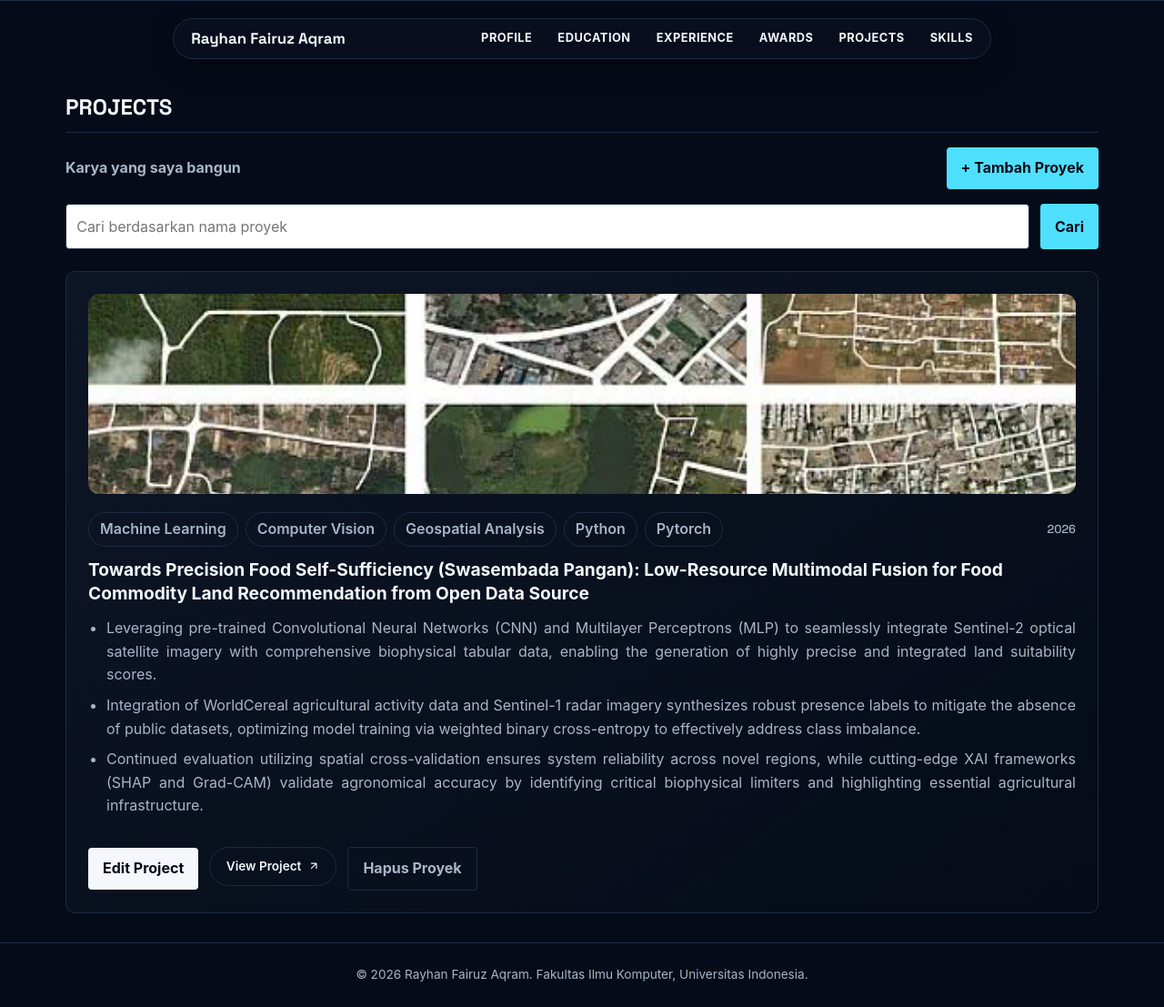
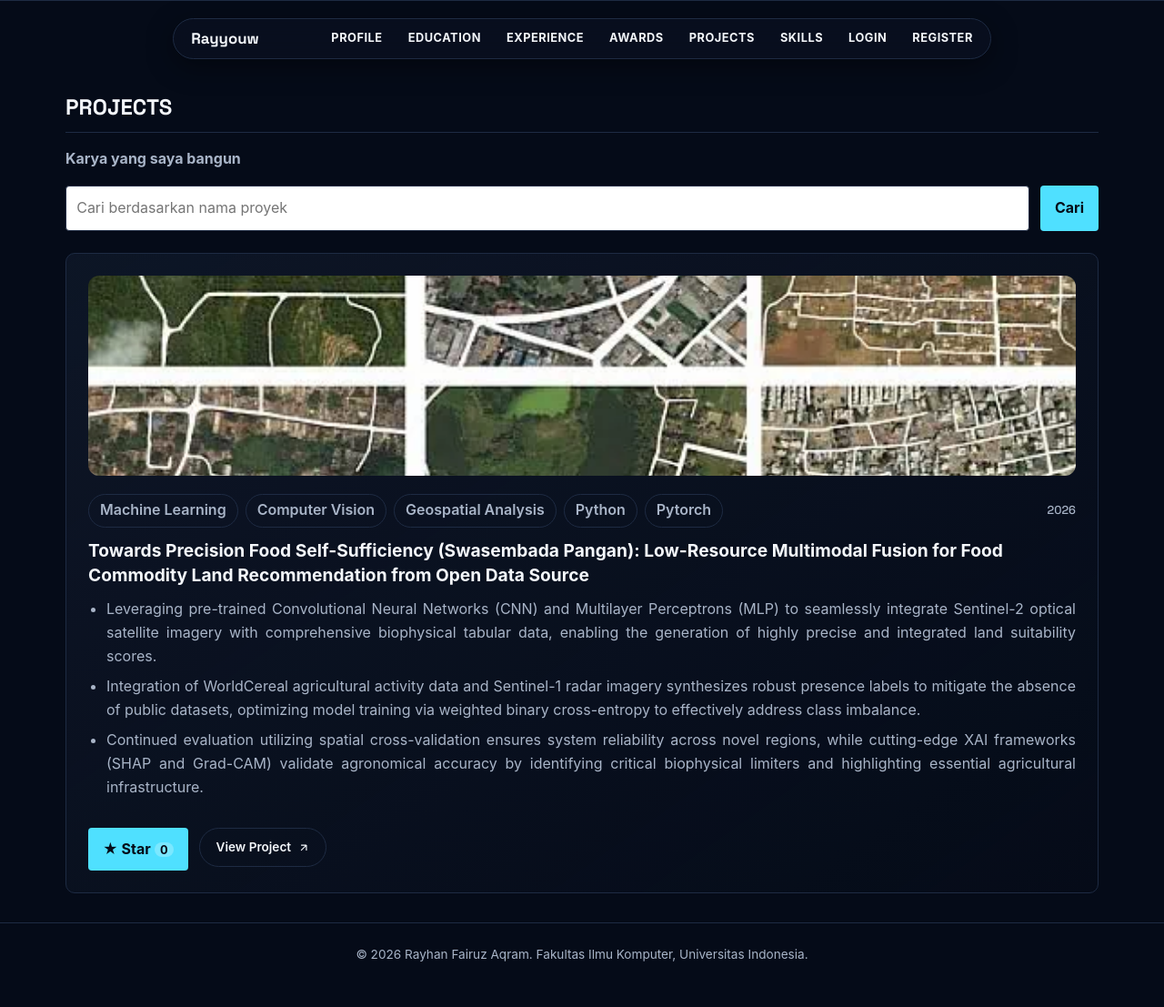
Before and after one commit to rayyouw/myportofolio, a Django app: page /projects/ in a window 1280 px wide. Shown: the whole page at 91% size. After the commit the page ends 1057 px from the top, so only its background shows below. Run offline with Django 5.2, Linux system fonts and the light colour scheme; data comes from the database, SQL or seed files in the repository; data that the repository does not hold is empty.

Commit message:
Menyelesaikan Tutorial 04

```diff
--- a/main/models.py
+++ b/main/models.py
@@ -1,5 +1,6 @@
 import uuid
 
+from django.contrib.auth.models import User
 from django.db import models
 
 
@@ -35,6 +36,7 @@ class Award(models.Model):
 
 
 class Profile(models.Model):
+    username = models.CharField(max_length=50)
     name = models.CharField(max_length=255)
     npm = models.CharField(max_length=50)
     study_program = models.CharField(max_length=255)
@@ -109,6 +111,7 @@ class Project(models.Model):
     highlights = models.JSONField(default=list, blank=True)
     link = models.URLField(blank=True)
     order = models.PositiveIntegerField(default=0)
+    starred_by = models.ManyToManyField(User, related_name="starred_projects", blank=True)
 
     class Meta:
         ordering = ["order", "id"]
--- a/main/urls.py
+++ b/main/urls.py
@@ -15,12 +15,19 @@ from main.views import (
     get_awards_json,
     delete_awards,
     delete_project,
+    register,
+    login_user,
+    logout_user,
+    toggle_star,
 )
 
 app_name = "main"
 
 urlpatterns = [
     path("", show_main, name="show_main"),
+    path("register/", register, name="register"),
+    path("login/", login_user, name="login"),
+    path("logout/", logout_user, name="logout"),
     path("experience/", show_experience, name="show_experience"),
     path("awards/", show_awards, name="show_awards"),
     path("awards/add/", create_awards, name="create_awards"),
@@ -31,6 +38,7 @@ urlpatterns = [
     path("projects/", show_projects, name="show_projects"),
     path("projects/add/", create_project, name="create_project"),
     path("projects/<int:project_id>/edit/", update_project, name="update_project"),
+    path("projects/<int:project_id>/star/", toggle_star, name="toggle_star"),
     path("api/projects/", get_projects_json, name="get_projects_json"),
     path("api/awards/", get_awards_json, name="get_awards_json"),
     path("projects/<int:project_id>/delete/", delete_project, name="delete_project"),
--- a/main/views.py
+++ b/main/views.py
@@ -1,5 +1,11 @@
+import datetime
+
 from django.contrib import messages
+from django.contrib.auth import login, logout
+from django.contrib.auth.decorators import login_required
+from django.contrib.auth.forms import AuthenticationForm, UserCreationForm
 from django.core import serializers
+from django.core.exceptions import PermissionDenied
 from django.http import HttpResponse
 from django.conf import settings
 from django.shortcuts import get_object_or_404, redirect, render
@@ -23,9 +29,53 @@ def has_valid_access_code(request):
     return AccessCodeForm(request.POST).is_valid() and request.POST["access_code"] == ACCESS_CODE
 
 
+def register(request):
+    form = UserCreationForm(request.POST or None)
+
+    if request.method == "POST" and form.is_valid():
+        form.save()
+        messages.success(request, "Account created successfully. Please log in.")
+        return redirect("main:login")
+
+    context = {
+        "profile": Profile.objects.first(),
+        "form": form,
+    }
+    return render(request, "register.html", context)
+
+
+def login_user(request):
+    form = AuthenticationForm(request, data=request.POST or None)
+
+    if request.method == "POST" and form.is_valid():
+        user = form.get_user()
+        login(request, user)
+        response = redirect(request.POST.get("next") or "main:show_main")
+        response.set_cookie(
+            "last_login",
+            datetime.datetime.now().strftime("%Y-%m-%d %H:%M:%S"),
+        )
+        return response
+
+    context = {
+        "profile": Profile.objects.first(),
+        "form": form,
+    }
+    return render(request, "login.html", context)
+
+
+def logout_user(request):
+    logout(request)
+    response = redirect("main:show_main")
+    response.delete_cookie("last_login")
+    return response
+
+
 def show_main(request):
+    last_login = request.COOKIES.get("last_login", "No active login session / Cookie not found")
     context = {
             "profile": Profile.objects.first(),
+            "last_login": last_login,
     }
     return render(request, "profile.html", context)
 
@@ -160,41 +210,41 @@ def show_projects(request):
     return render(request, "projects.html", context)
 
 
+@login_required(login_url="/login/")
 def create_project(request):
+    if not request.user.is_superuser:
+        raise PermissionDenied
+
     form = ProjectForm(request.POST or None)
-    access_form = AccessCodeForm(request.POST or None)
 
     if request.method == "POST" and form.is_valid():
-        if access_form.is_valid() and access_form.cleaned_data["access_code"] == ACCESS_CODE:
-            form.save()
-            messages.success(request, "Proyek baru berhasil ditambahkan!")
-            return redirect("main:show_projects")
-        access_form.add_error("access_code", "Kode akses salah.")
+        form.save()
+        messages.success(request, "Proyek baru berhasil ditambahkan!")
+        return redirect("main:show_projects")
 
     context = {
         "profile": Profile.objects.first(),
         "form": form,
-        "access_form": access_form,
     }
     return render(request, "projects_form.html", context)
 
 
+@login_required(login_url="/login/")
 def update_project(request, project_id):
+    if not request.user.is_superuser:
+        raise PermissionDenied
+
     project = get_object_or_404(Project, pk=project_id)
     form = ProjectForm(request.POST or None, instance=project)
-    access_form = AccessCodeForm(request.POST or None)
 
     if request.method == "POST" and form.is_valid():
-        if access_form.is_valid() and access_form.cleaned_data["access_code"] == ACCESS_CODE:
-            form.save()
-            messages.success(request, "Project berhasil diperbarui!")
-            return redirect("main:show_projects")
-        access_form.add_error("access_code", "Kode akses salah.")
+        form.save()
+        messages.success(request, "Project berhasil diperbarui!")
+        return redirect("main:show_projects")
 
     context = {
         "profile": Profile.objects.first(),
         "form": form,
-        "access_form": access_form,
         "form_title": "Edit Project",
         "form_action": "main:update_project",
         "submit_label": "Simpan Perubahan",
@@ -210,18 +260,36 @@ def get_projects_json(request):
     if title_query:
         projects = projects.filter(title__icontains=title_query)
 
-    projects_json = serializers.serialize("json", projects)
+    projects_json = serializers.serialize(
+        "json",
+        projects,
+        use_natural_foreign_keys=True,
+    )
     return HttpResponse(projects_json, content_type="application/json")
 
 
+@login_required(login_url="/login/")
 def delete_project(request, project_id):
+    if not request.user.is_superuser:
+        raise PermissionDenied
+
     project = get_object_or_404(Project, pk=project_id)
 
     if request.method == "POST":
-        if has_valid_access_code(request):
-            project.delete()
-            messages.success(request, "Project berhasil dihapus!")
-        else:
-            messages.error(request, "Kode akses salah. Project tidak dihapus.")
+        project.delete()
+        messages.success(request, "Project berhasil dihapus!")
 
     return redirect("main:show_projects")
+
+
+@login_required(login_url="/login/")
+def toggle_star(request, project_id):
+    project = get_object_or_404(Project, pk=project_id)
+
+    if request.method == "POST":
+        if request.user in project.starred_by.all():
+            project.starred_by.remove(request.user)
+        else:
+            project.starred_by.add(request.user)
+
+    return redirect("main:show_projects")
--- a/static/css/style.css
+++ b/static/css/style.css
@@ -92,7 +92,8 @@ section[id] {
 }
 
 /* Gaya dasar tiap link navigasi sebelum di-hover */
-.navbar-pill nav a {
+.navbar-pill nav a,
+.navbar-pill nav .nav-user {
     font-size: 0.8rem;
     color: var(--ink);
     text-decoration: none;
@@ -104,11 +105,43 @@ section[id] {
     display: inline-block;
 }
 
+.navbar-pill nav .nav-user {
+    opacity: 0.9;
+    padding: 0.35rem 0.6rem;
+    border-radius: 999px;
+    background: rgba(79, 224, 255, 0.12);
+    border: 1px solid rgba(79, 224, 255, 0.25);
+}
+
 /* Efek hover link navigasi: teks naik sedikit dan memancarkan glow cyan */
 .navbar-pill nav a:hover {
     color: #4fe0ff;
     transform: translateY(-2px);
     text-shadow: 0 0 8px rgba(79, 224, 255, 0.7);
+}
+
+.star-form {
+    display: inline;
+}
+
+.button-star {
+    display: inline-flex;
+    align-items: center;
+    gap: 0.4rem;
+    background: var(--ink);
+    color: var(--paper);
+}
+
+.button-star.is-starred {
+    background: var(--accent);
+    color: var(--paper);
+}
+
+.star-count {
+    padding: 0.05rem 0.4rem;
+    border-radius: 999px;
+    background: rgba(255, 255, 255, 0.25);
+    font-size: 0.8rem;
 }
 
 /* Gaya umum untuk brand/nama di luar navbar-pill */
--- a/templates/base.html
+++ b/templates/base.html
@@ -14,7 +14,7 @@
 <body>
     <header class="site-header">
       <div class="navbar-pill">
-          <a href="{% url 'main:show_main' %}" class="brand">{{ profile.name }}</a>
+          <a href="{% url 'main:show_main' %}" class="brand">{{ profile.username }}</a>
           <nav>
               <a href="{% url 'main:show_main' %}">Profile</a>
               <a href="{% url 'main:show_education' %}">Education</a>
@@ -22,6 +22,13 @@
               <a href="{% url 'main:show_awards' %}">Awards</a>
               <a href="{% url 'main:show_projects' %}">Projects</a>
               <a href="{% url 'main:show_skills' %}">Skills</a>
+              {% if user.is_authenticated %}
+                  <span class="nav-user">{{ user.username }}</span>
+                  <a href="{% url 'main:logout' %}">Logout</a>
+              {% else %}
+                  <a href="{% url 'main:login' %}">Login</a>
+                  <a href="{% url 'main:register' %}">Register</a>
+              {% endif %}
           </nav>
       </div>
     </header>
--- /dev/null
+++ b/templates/components/project_star.html
@@ -0,0 +1,10 @@
+<form method="post" action="{% url 'main:toggle_star' project.id %}" class="star-form">
+    {% csrf_token %}
+    <button type="submit"
+            class="button button-star{% if user in project.starred_by.all %} is-starred{% endif %}"
+            title="{% if project.starred_by.all %}Starred by {{ project.starred_by.all|join:', ' }}{% else %}Be the first to star{% endif %}">
+        <span aria-hidden="true">★</span>
+        {% if user in project.starred_by.all %}Unstar{% else %}Star{% endif %}
+        <span class="star-count">{{ project.starred_by.count }}</span>
+    </button>
+</form>
--- a/templates/profile.html
+++ b/templates/profile.html
@@ -41,6 +41,10 @@
                           <div class="meta-row">
                               <dt>Program</dt>
                               <dd>{{ profile.study_program }}</dd>
+                          </div>
+                          <div class="meta-row">
+                              <dt>Last Login Session</dt>
+                              <dd>{{ last_login }}</dd>
                           </div>
                       </dl>
                        <div class="cv-actions">
--- a/templates/projects.html
+++ b/templates/projects.html
@@ -17,7 +17,9 @@
                     <div class="page-content">
                         <div class="project-header">
                             <p class="project-kicker">Karya yang saya bangun</p>
-                            <a href="{% url 'main:create_project' %}" class="button project-add-button">+ Tambah Proyek</a>
+                            {% if user.is_superuser %}
+                                <a href="{% url 'main:create_project' %}" class="button project-add-button">+ Tambah Proyek</a>
+                            {% endif %}
                         </div>
                         <form method="get" action="{% url 'main:show_projects' %}" class="project-search">
                             <input type="search" name="title" value="{{ title_query }}" placeholder="Cari berdasarkan nama proyek" class="project-search__input" aria-label="Cari berdasarkan nama proyek">
@@ -38,7 +40,10 @@
                                         {% for highlight in project.highlights %}<li>{{ highlight }}</li>{% endfor %}
                                     </ul>
                                     <div class="project-actions">
-                                        <a href="{% url 'main:update_project' project.id %}" class="button button-secondary">Edit Project</a>
+                                        {% include "components/project_star.html" with project=project %}
+                                        {% if user.is_superuser %}
+                                            <a href="{% url 'main:update_project' project.id %}" class="button button-secondary">Edit Project</a>
+                                        {% endif %}
                                     {% if project.project_url or project.link %}
                                         <a href="{{ project.project_url|default:project.link }}" class="project-link" target="_blank" rel="noopener">
                                             View Project
@@ -47,7 +52,9 @@
                                             </svg>
                                         </a>
                                     {% endif %}
-                                        {% include "components/project_delete_modal.html" with project=project %}
+                                        {% if user.is_superuser %}
+                                            {% include "components/project_delete_modal.html" with project=project %}
+                                        {% endif %}
                                     </div>
                                 </article>
                             {% empty %}
```
Also changed, not shown: main/tests.py (+28 -0 lines), templates/login.html (added, +35 -0 lines), templates/register.html (added, +35 -0 lines), main/migrations/0007_populate_portfolio_content.py, main/migrations/0014_project_starred_by_alter_experience_category.py (added), main/migrations/0015_profile_username.py (added).
